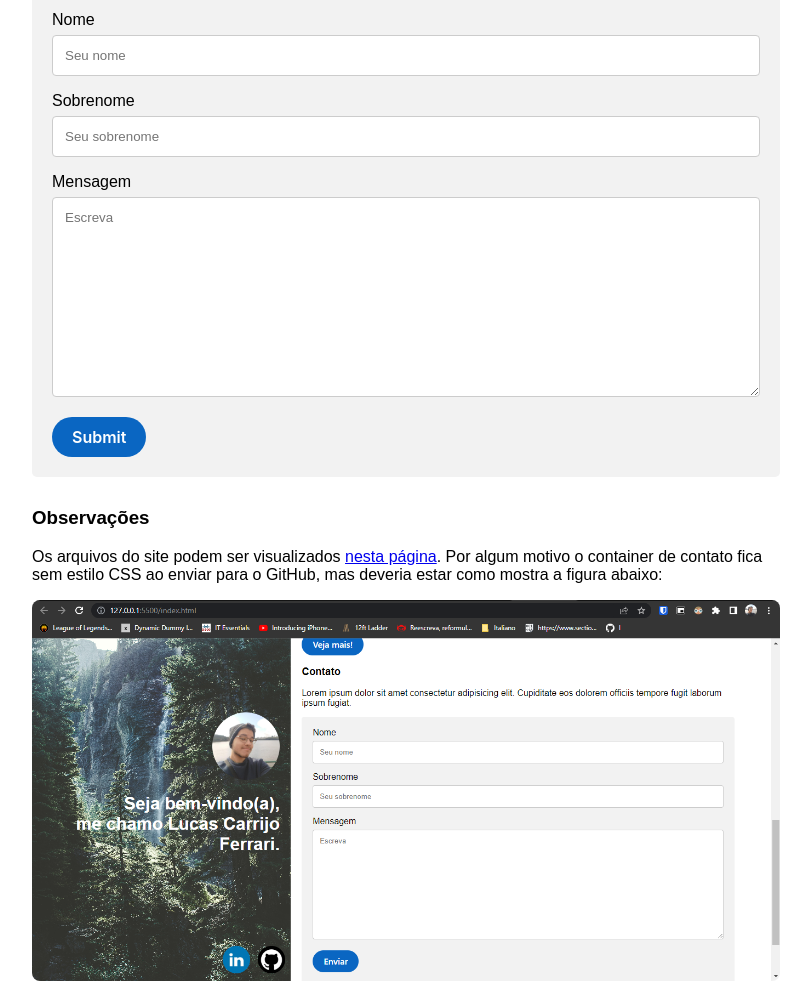
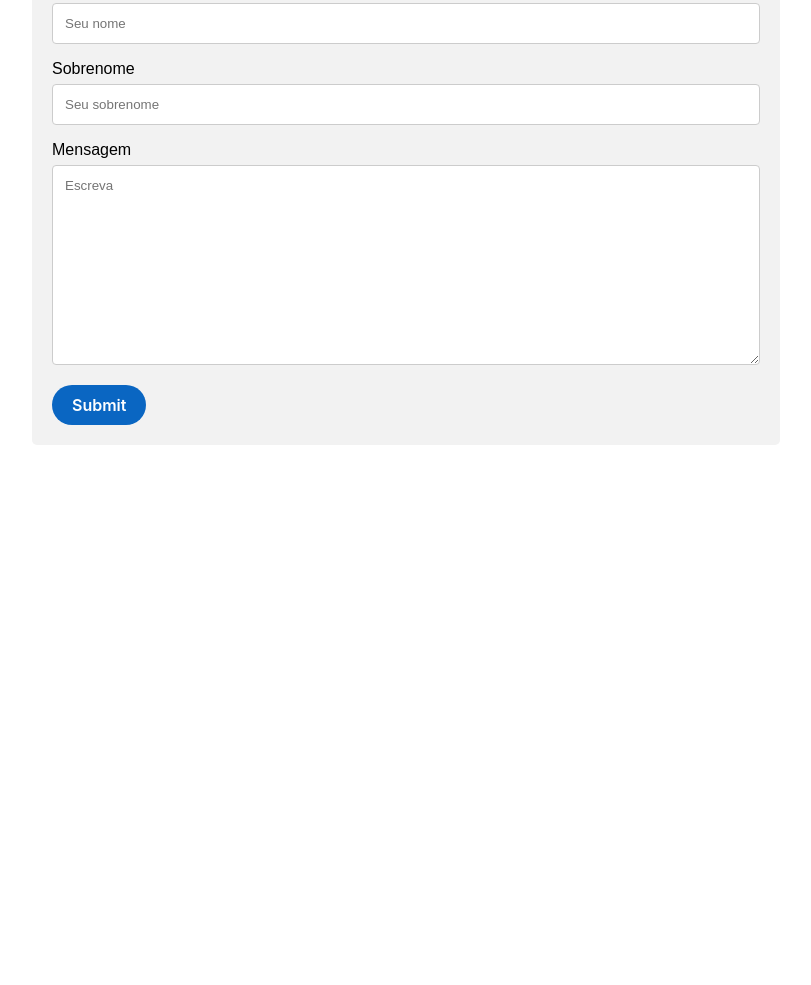
Before and after one commit to luwucaz/projeto_web_uvv, a plain HTML site: page index.html in a window 1280 px wide. Shown: the part 1046-2031 px from the top of the page, without its empty margins (436-1247 px from the left). After the commit the page ends 1491 px from the top, so only its background shows below. Drawn offline with Linux system fonts and the light colour scheme.

Commit message:
Add files via upload

```diff
--- a/index.html
+++ b/index.html
@@ -86,17 +86,6 @@
                   </div>
             </article>
         </section>
-
-        <section class="main-content-section">
-            <article class="main-content-section-obs">
-                <h3>Observações</h3>
-
-                <p>Os arquivos do site podem ser visualizados <a href="https://github.com/luwucaz/trabalho">nesta página</a>. Por algum motivo o container de contato fica sem estilo CSS ao enviar para o GitHub, mas deveria estar como mostra a figura abaixo:</p>
-
-                <img src="images/print.png" alt="">
-
-            </article>
-        </section>
     </main>
 </body>
 </html>
--- a/style.css
+++ b/style.css
@@ -52,10 +52,6 @@ body{
     box-sizing: border-box;
     padding: 30px 0 0 20px;
     max-width: 60%;
-}
-
-.main-content-section{
-    margin-top: 30px;
 }
 
 .main-content-section-works{
@@ -145,12 +141,6 @@ input[type=submit]:hover {
     padding: 20px;
 }
 
-
-.main-content-section-obs img{
-    width: 100%;
-    border-radius: 8px;
-}
-
 @media screen and (max-width: 800px) {
     .main-header{
         height: 30%;
```
